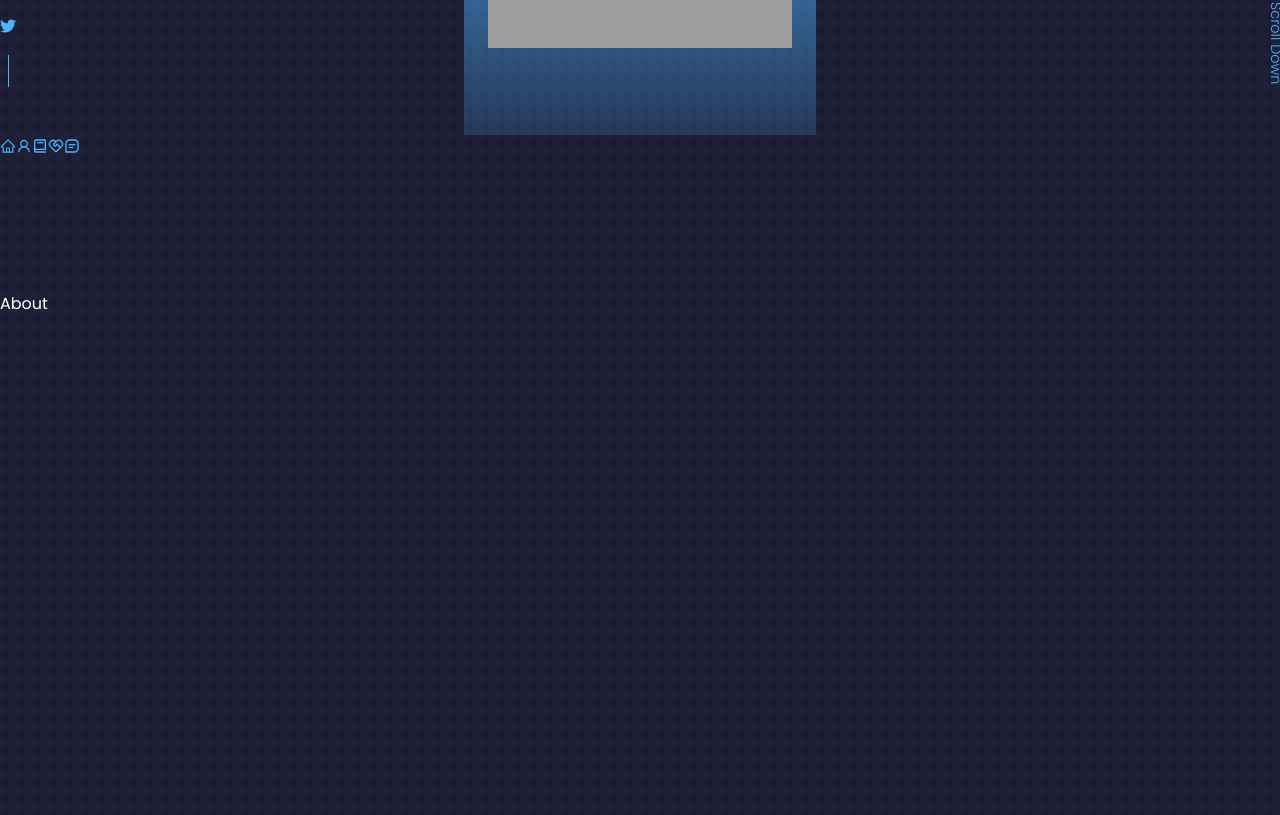
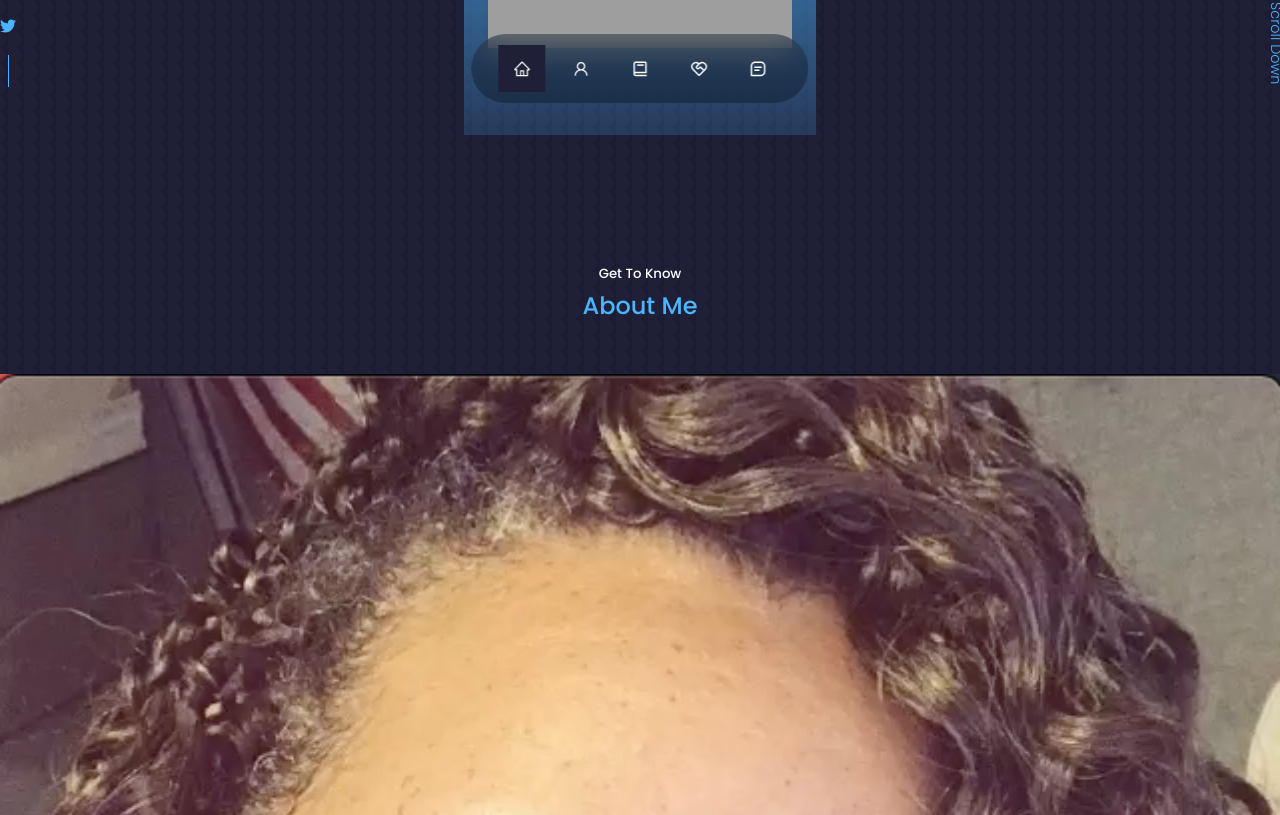
Before and after one commit to NYUMom/cas-react-portfolio-website-1, a React (Create React App) app: page / in a window 1280 px wide. Shown: the part 665-1480 px from the top of the page. Built offline with nearby package versions, Linux system fonts and the light colour scheme; grey boxes are pictures that could not be loaded.

Commit message:
About Section

```diff
--- a/src/components/about/About.jsx
+++ b/src/components/about/About.jsx
@@ -1,9 +1,48 @@
 import React from 'react'
 import './about.css'
+import ME from '../../assets/CS-about.png'
+import {FaAward} from 'react-icons/fa'
+import {FiUsers} from 'react-icons/fi'
+import {VscFolderOpened} from 'react-icons/vsc'
+
+
 
 const About = () => {
   return (
-    <section id='about'>About</section>
+    <section id='about'>
+      <h5>Get To Know</h5>
+      <h2>About Me</h2>
+
+      <div className="container about__container">
+        <div className="about__me">
+          <div className="about__me-image">
+            <img src={ME} alt="About Image"/>
+          </div>
+        </div>
+
+        <div className="about__content">
+          <div className="about__cards">
+            <article className="about__card">
+              <FaAward className="about__icon"/>
+              <h5>Experience</h5>
+              <small>2+ Years Working</small>
+            </article>
+
+            <article className="about__card">
+              <FiUsers className="about__icon"/>
+              <h5>Clients</h5>
+              <small>7+ CLients Worldwide</small>
+            </article>
+
+            <article className="about__card">
+              <FaAward className="about__icon"/>
+              <h5>Projects</h5>
+              <small>+ Built and Deployed</small>
+            </article>
+          </div>
+        </div>
+      </div>
+    </section>
   )
 }
 
--- a/src/components/nav/Nav.jsx
+++ b/src/components/nav/Nav.jsx
@@ -5,16 +5,18 @@ import {AiOutlineUser} from 'react-icons/ai'
 import {BiBook} from 'react-icons/bi'
 import {RiServiceLine} from 'react-icons/ri'
 import {BiMessageSquareDetail} from 'react-icons/bi'
+import {useState} from 'react'
 
 
 const Nav = () => {
+  const [activeNav, setActiveNav] = useState ('#');
   return (
     <nav>
-      <a href="#home"><AiOutlineHome/></a>
-      <a href="#about"><AiOutlineUser/></a>
-      <a href="#experience"><BiBook/></a>
-      <a href="#services"><RiServiceLine/></a>
-      <a href="#contact"><BiMessageSquareDetail/></a>
+      <a href="#" onClick={() => setActiveNav('#')} className={activeNav === '#' ? 'active' : ''}><AiOutlineHome/></a>
+      <a href="#about" onClick={() => setActiveNav('#about')} className={activeNav === '#about' ? 'active' : ''}><AiOutlineUser/></a>
+      <a href="#experience" onClick={() => setActiveNav('#experience')} className={activeNav === '#experience' ? 'active' : ''}><BiBook/></a>
+      <a href="#services" onClick={() => setActiveNav('#services')} className={activeNav === '#services' ? 'active' : ''}><RiServiceLine/></a>
+      <a href="#contact" onClick={() => setActiveNav('#contact')} className={activeNav === '#contact' ? 'active' : ''}><BiMessageSquareDetail/></a>
     </nav>
   )
 }
--- a/src/components/nav/nav.css
+++ b/src/components/nav/nav.css
@@ -0,0 +1,33 @@
+nav {
+    background: rgba(0, 0, 0, 0.3);
+    width: max-content;
+    display: block;
+    padding: 0.7rem 1.7rem;
+    z-index: 2;
+    position: fixed;
+    left: 50%;
+    transform: translateX(-50%);
+    bottom: 2rem;
+    display: flex;
+    gap: 0.8rem;
+    border-radius: 3rem;
+    backdrop-filter: blur(15px);
+
+}
+
+nav a {
+    background: transparent;
+    padding: 0.9rem;
+    display: flex;
+    color: var(--color-light);
+    font-size: 1.1rem;
+}
+
+nav a:hover {
+    background: rgba(0, 0, 0, 0.3);
+}
+
+nav a.active {
+    background: var(--color-bg);
+    color: var(--color-white);
+}
```
Also changed, not shown: src/assets/CS-about.png (renamed from src/assets/CS Photo.png).
